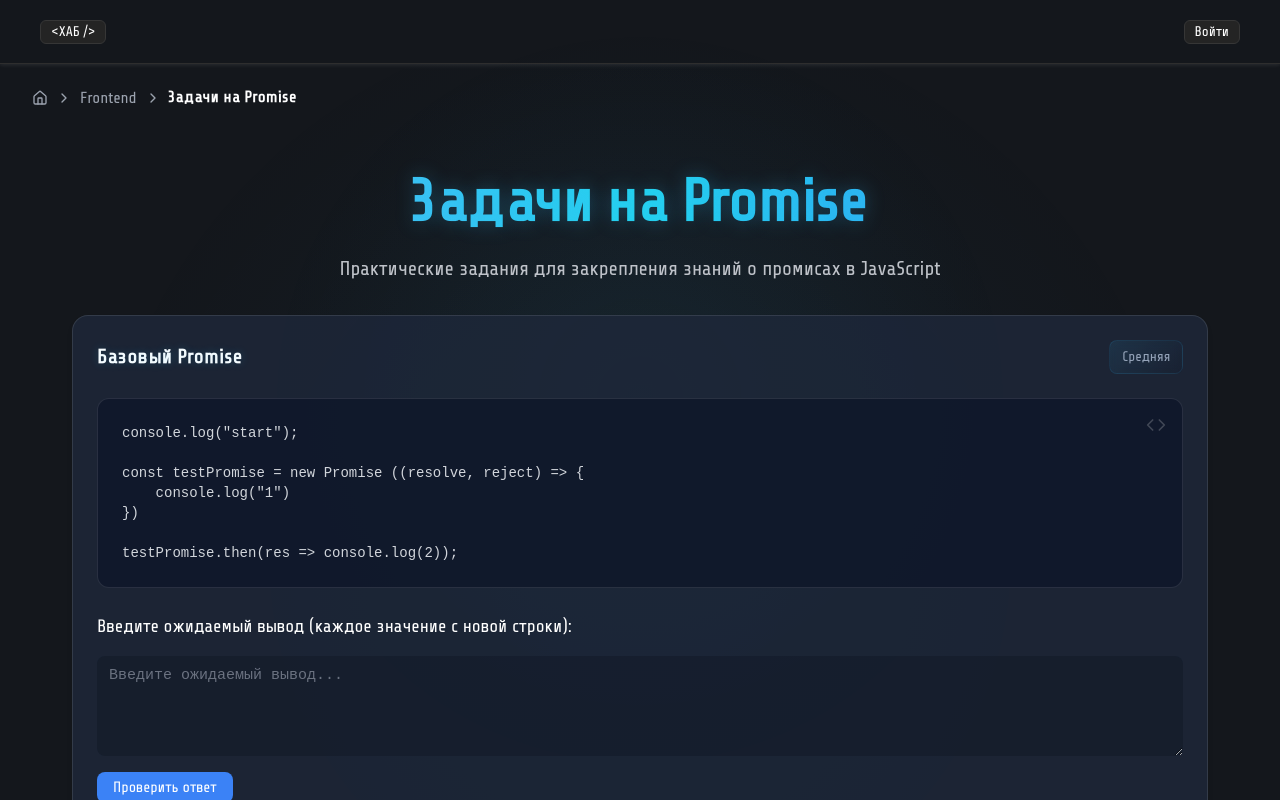
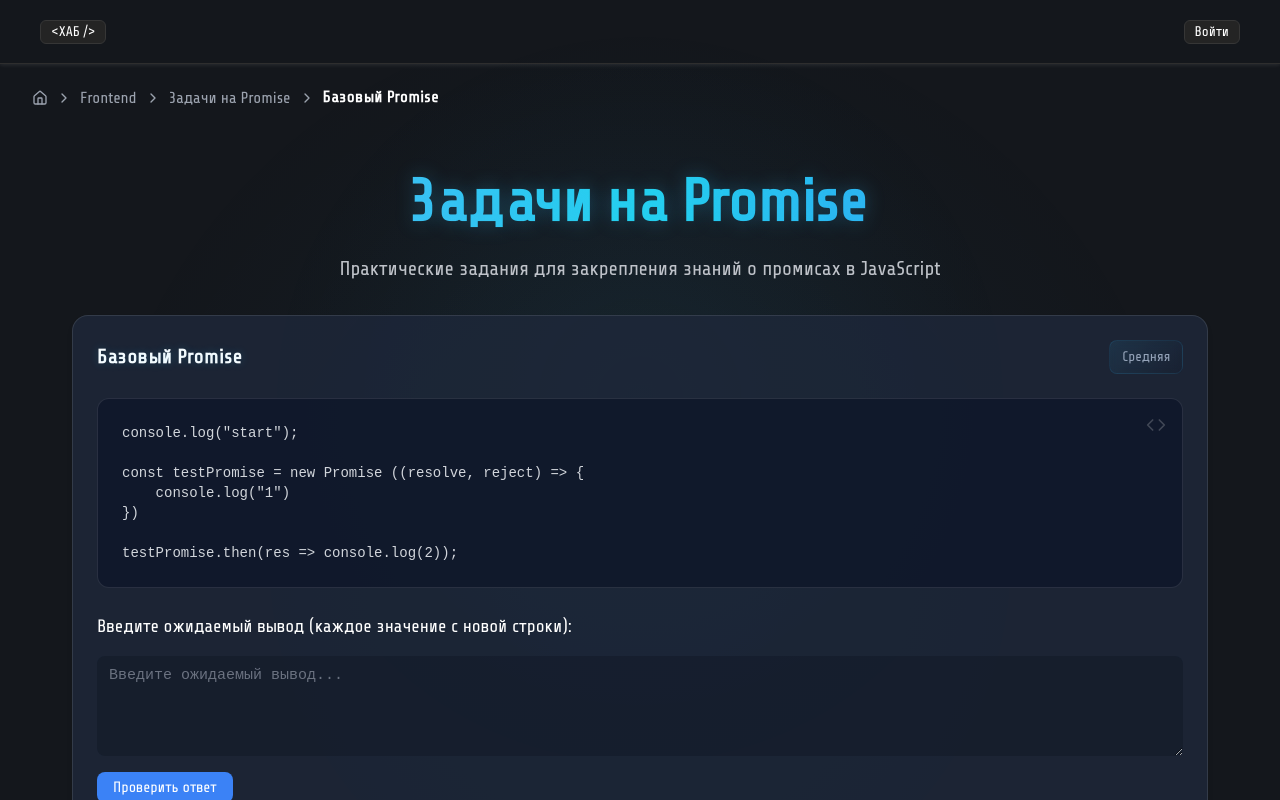
Before and after one commit to art-crazy/school-frontend, a React (Vite) app: page /frontend/promise-tasks/promise-task-1 in a window 1280 px wide. Shown: the top 800 px of the page. Built offline with nearby package versions, Linux system fonts and the light colour scheme.

Commit message:
Фикс хлебных крошек

```diff
--- a/src/pages/Frontend/promise-tasks/PromiseTasksPage.tsx
+++ b/src/pages/Frontend/promise-tasks/PromiseTasksPage.tsx
@@ -113,9 +113,10 @@ const PromiseTasksPage: React.FC = () => {
         <div className={styles.promiseTasksPage}>
             <div className={styles.container}>
                 <Breadcrumbs
-                    title="Задачи на Promise"
+                    title={currentTask.title}
                     paths={[
-                        { title: 'Frontend', url: '/frontend' }
+                        { title: 'Frontend', url: '/frontend' },
+                        { title: 'Задачи на Promise', url: '/frontend/promise-tasks' },
                     ]}
                 />
 
```
